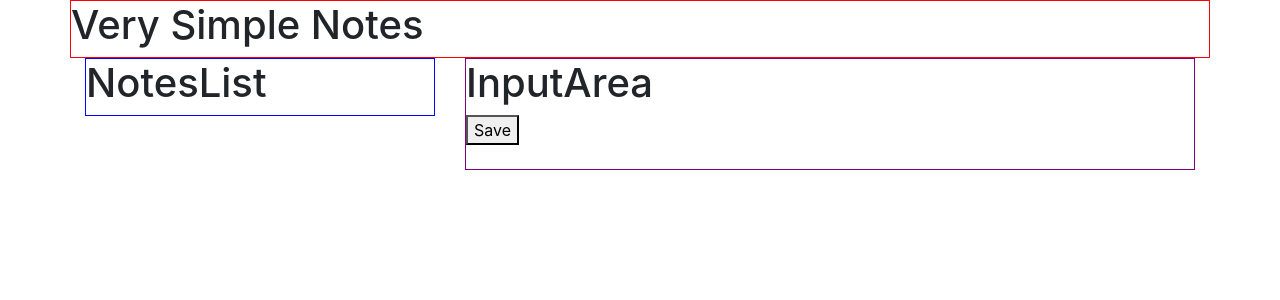
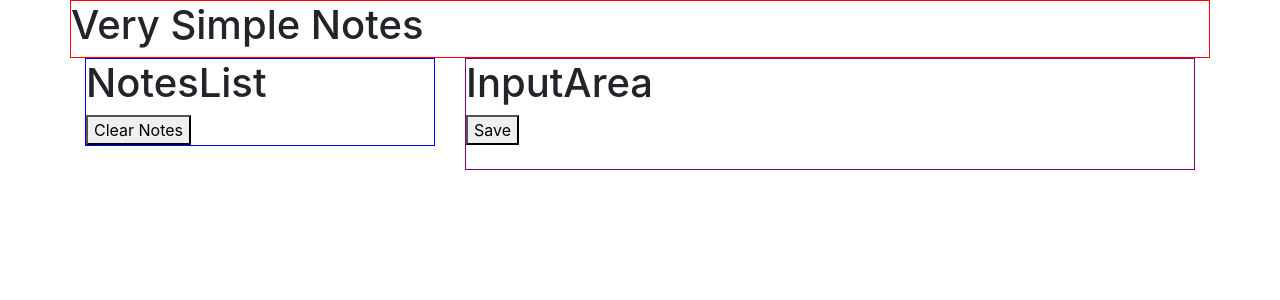
Before and after one commit to kianaditya/very_simple_notes, a React (Create React App) app: page / in a window 1280 px wide. Shown: the top 300 px of the page. Built offline with nearby package versions, Linux system fonts and the light colour scheme.

Commit message:
Adds clear notes functionality

```diff
--- a/src/App.js
+++ b/src/App.js
@@ -19,6 +19,10 @@ const App = () => {
     setNotes([...notes,blocks]);
     setEditorState(EditorState.createEmpty())
   };
+
+  const clearSavedNotes = () => {
+    setNotes([])
+  }
   return (
     <Container>
       <Row>
@@ -26,7 +30,7 @@ const App = () => {
       </Row>
       <Row>
         <Col sm={4}>
-          <NotesList notes={notes} />
+          <NotesList notes={notes} clearSavedNotes={clearSavedNotes} />
         </Col>
         <Col sm={8}>
           <InputArea
--- a/src/components/NotesList.js
+++ b/src/components/NotesList.js
@@ -23,6 +23,7 @@ const NotesList = props => {
   return (
     <div style={Style}>
       <h1>NotesList</h1>
+      <button onClick={props.clearSavedNotes}>Clear Notes</button>
       <>{note}</>
     </div>
   );
```
